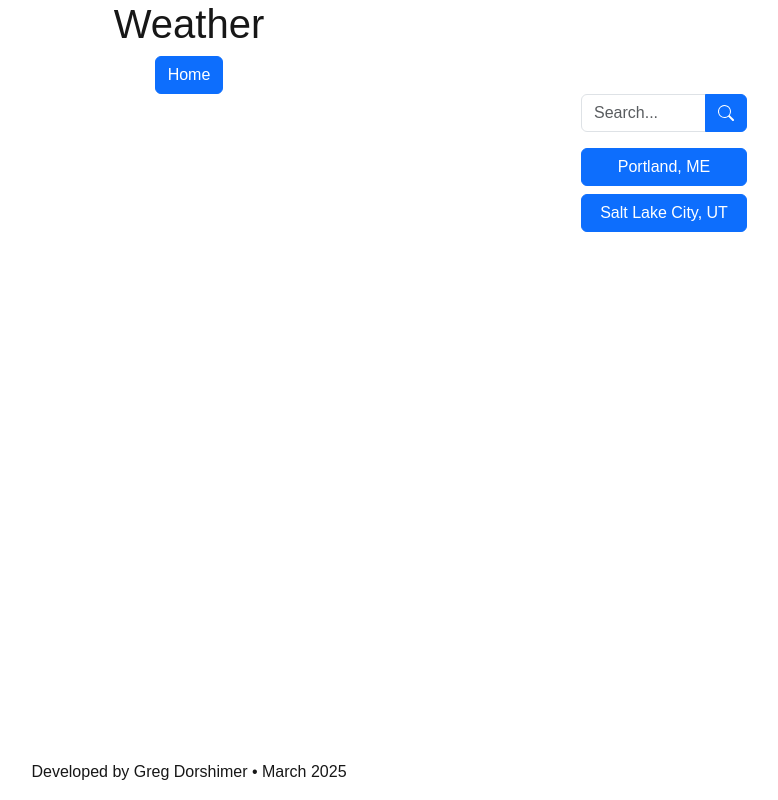
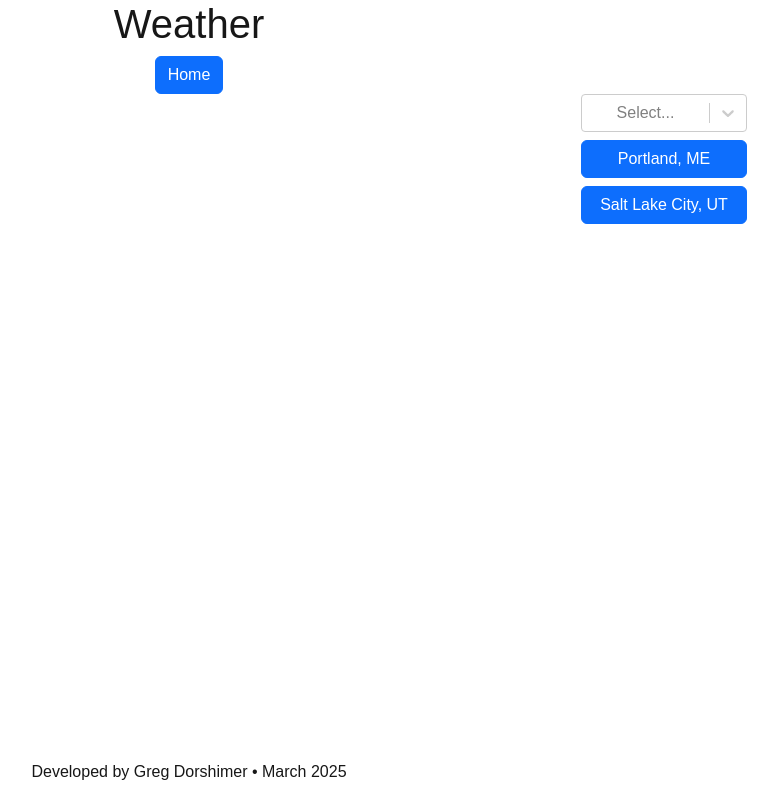
Before and after one commit to gregdorshimer/gregs-weather, a Next.js app: page /weather in a window 1280 px wide. Shown: the whole page, without its empty margins (451-1229 px from the left). Built offline with nearby package versions, Linux system fonts and the light colour scheme.

Commit message:
added dropdown functionality

```diff
--- a/package.json
+++ b/package.json
@@ -14,8 +14,7 @@
     "next": "^15.2.3",
     "react": "^19.0.0",
     "react-dom": "^19.0.0",
-    "react-select": "^5.10.1",
-    "swr": "^2.3.3"
+    "react-select": "^5.10.1"
   },
   "devDependencies": {
     "@eslint/eslintrc": "^3",
--- a/src/app/weather/forecast-tile.js
+++ b/src/app/weather/forecast-tile.js
@@ -11,6 +11,7 @@ export default function ForecastTile({info, url}) {
         // console.log(parsed);
 
         return (
+            // TODO consider using bootstrap cards and placeholders
             <>
                 <div className="container text-center col-2 mx-1 rounded bg-gray-200 vstack gap-1 position-relative">
 
--- a/src/app/weather/forecast.js
+++ b/src/app/weather/forecast.js
@@ -3,8 +3,7 @@ import { useState, useEffect } from "react";
 import axios from 'axios';
 import ForecastContent from "./forecast-content";
 import Loc from "./loc.js";
-import Async, { useAsync } from 'react-select/async';
-
+import MyAsync from "./my-async.js";
 
 
 const testURL1 = "https://api.weather.gov/gridpoints/GYX/31,80/forecast";
@@ -62,16 +61,11 @@ export default function Forecast() {
         let url = buildURL(city, state);
         axios.get(url)
             .then(({data}) => {
-                // console.log(data.properties.periods);
                 setForecast(JSON.stringify(data));
             })
             .catch(error => {
                 console.log(error);
             });
-    };
-
-    const search = (queryText) => {
-        console.log("search: " + queryText);
     };
 
     return (
@@ -91,16 +85,24 @@ export default function Forecast() {
                 </div>
 
                 <div className="col-2">
-                    <div className="input-group mb-3">
+
+                    {/* <div className="input-group mb-3">
                         <input type="text" className="form-control" placeholder="Search..." />
                         <button className="btn btn-primary" onClick={() => search("sample text")}>
                             <svg xmlns="http://www.w3.org/2000/svg" width="16" height="16" fill="currentColor" className="bi bi-search" viewBox="0 0 16 16">
                                 <path d="M11.742 10.344a6.5 6.5 0 1 0-1.397 1.398h-.001q.044.06.098.115l3.85 3.85a1 1 0 0 0 1.415-1.414l-3.85-3.85a1 1 0 0 0-.115-.1zM12 6.5a5.5 5.5 0 1 1-11 0 5.5 5.5 0 0 1 11 0"/>
                             </svg>
                         </button>
-                    </div>
+                    </div> */}
 
-                    <div className="vstack gap-2">
+                    {/* TODO react-select search bar Async */}
+                    {/* https://react-select.com/home */}
+                    {/* possible search API: */}
+                    {/* https://developers.google.com/maps/documentation/places/web-service/search-text */}
+                    {/* useful link: https://stackoverflow.com/questions/69293081/how-to-load-react-select-async-with-initial-options-for-edit-item-function-when */}
+                    <MyAsync locs={locs} locSetter={setLocs} />
+
+                    <div className="vstack gap-2 my-2">
 
                         {locs.map(loc => <Loc key={loc.coords} info={JSON.stringify(loc)} clickHandler={fetchForecast} />)}
 
--- /dev/null
+++ b/src/app/weather/my-async.js
@@ -0,0 +1,106 @@
+import Async, { useAsync } from 'react-select/async';
+
+export default function MyAsync({locs, locSetter}) {
+
+    const locOptions = [
+        {
+            value: 'philadelphia',
+            label: 'Philadelphia, PA',
+            city: 'Philadelphia',
+            state: "PA",
+            coords: "39.95,-75.17",
+            office: "PHI",
+            gridpoints: '50,76',
+        },
+        {
+            value: 'chicago',
+            label: 'Chicago, IL',
+            city: 'Chicago',
+            state: "IL",
+            coords: "41.88,-87.62",
+            office: "LOT",
+            gridpoints: '76,73',
+        },
+        {
+            value: 'seattle',
+            label: 'Seattle, WA',
+            city: 'Seattle',
+            state: "WA",
+            coords: "47.6,-122.3",
+            office: "SEW",
+            gridpoints: '126,68',
+        }
+    ];
+
+
+    function selectHandler(option) {
+        // console.log("selectHandler option:");
+        // console.log(option.city);
+        // console.log(locs);
+        let newLocs = locs;
+        newLocs.unshift(
+            {
+                city: option.city,
+                state: option.state,
+                coords: option.coords,
+                office: option.office,
+                gridpoints: option.gridpoints,
+            });
+        console.log(newLocs);
+        locSetter(newLocs);
+
+        // TODO use {locSetter} to updates {locs}
+
+
+        // let gridpointURL = buildGridpointURL(option.coords);
+
+        // TODO
+        // make NWS call here
+        // parse response
+        // request forecast
+        // call setForecast (need to pass it to this component from above)
+    }
+
+    function buildGridpointURL(coords) {
+        // console.log(coords);
+        let c = coords.split(",");
+        let url = "https://api.weather.gov/points/" + c[0] + "%2C" + c[1];
+        // console.log("buildGridpointURL:" + url);
+    }
+
+    function buildForecastURL() {
+        // TODO
+    }
+
+    const filterLocs = (term) => {
+        return locOptions.filter((i) =>
+            i.label.toLowerCase().includes(term.toLowerCase())
+        );
+    };
+
+    const loadOptions = /* async */ (inputValue, callback) => {
+        // https://developers.google.com/maps/documentation/places/web-service/text-search?apix_params=%7B%22fields%22%3A%22places.displayName%2Cplaces.formattedAddress%2Cplaces.addressComponents.longText%2Cplaces.addressComponents.types%22%2C%22resource%22%3A%7B%22textQuery%22%3A%22Jenkintown%22%2C%22pageSize%22%3A10%2C%22includedType%22%3A%22cities%22%7D%7D
+        // https://stackoverflow.com/questions/16132591/google-maps-places-api-to-only-return-cities
+
+        setTimeout(() => {
+            callback(filterLocs(inputValue));
+        }, 500);
+
+        /*
+        axios.get(url)
+            .then(({data}) => {
+                // fitler/process results here to display only correct info
+                return data.json();
+
+            })
+            .catch(error => {
+                console.log(error);
+                return [];
+            });
+        */
+    };
+
+    return (
+        <Async defaultOptions cacheOptions loadOptions={loadOptions} onChange={(option) => selectHandler(option)} />
+    );
+}
```
